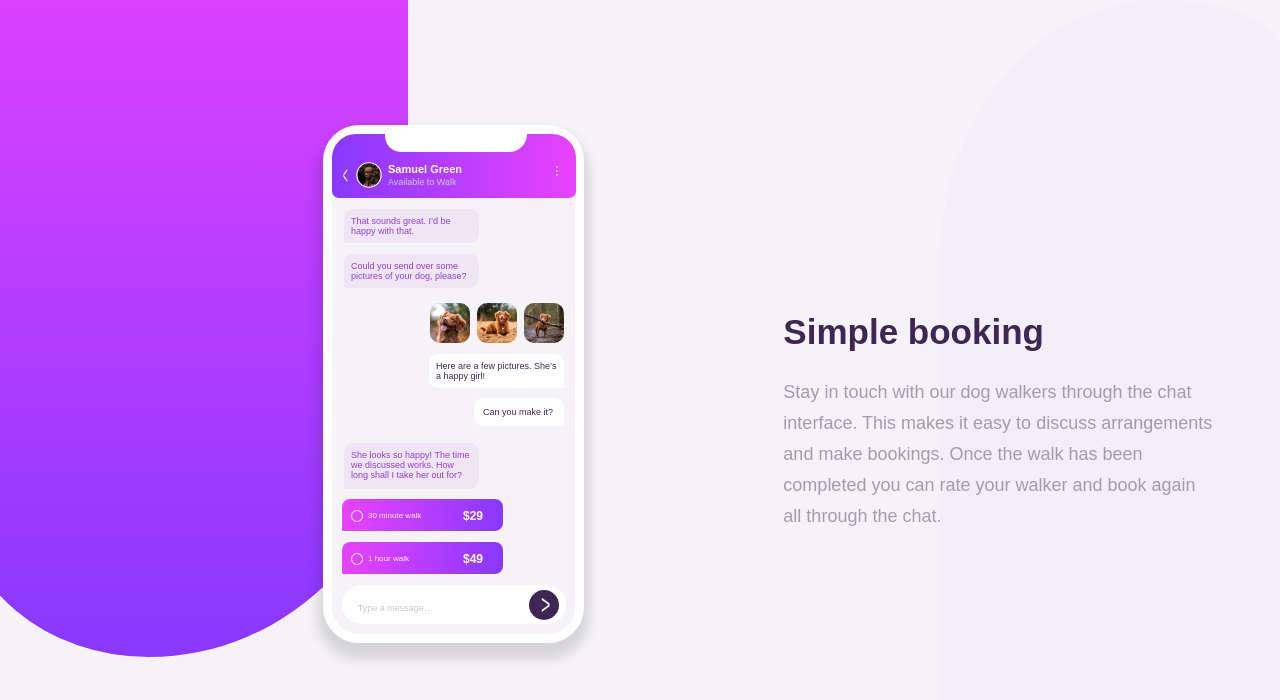
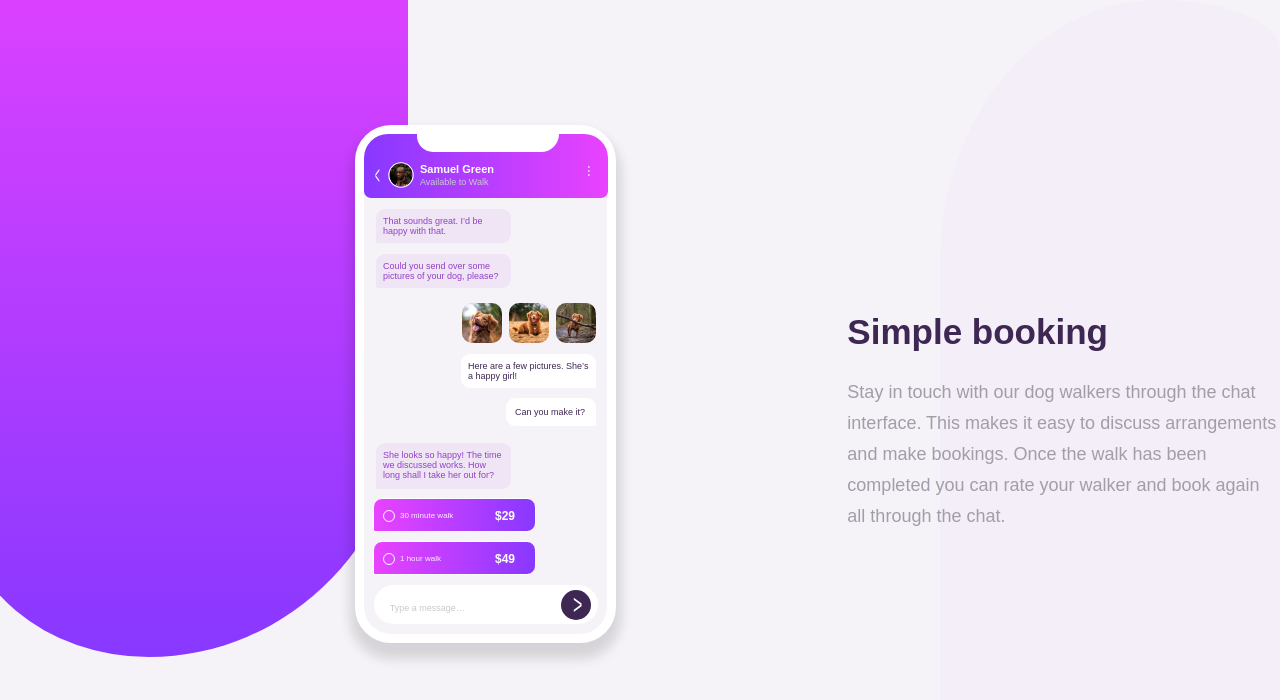
Before and after one commit to marwaas3d/frontend-mentor-challenge-five, a plain HTML site: page index.html in a window 1280 px wide. Drawn offline with Linux system fonts and the light colour scheme.

Commit message:
updated css file

```diff
--- a/main.css
+++ b/main.css
@@ -61,7 +61,7 @@ body{
 .content{
     position: absolute;
     top:  39%;
-    left: 61.2%;
+    left: 66.2%;
     width: 429px;
     height: 185px;
 }
@@ -95,7 +95,7 @@ body{
     row-gap: 11px;
     position: absolute;
     top: -675px;
-    left: 38%;
+    left: 42%;
     box-shadow: 0px 11px 12px 5px #00000021;
 
 }
```
